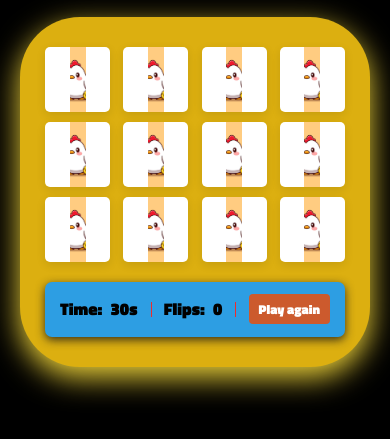
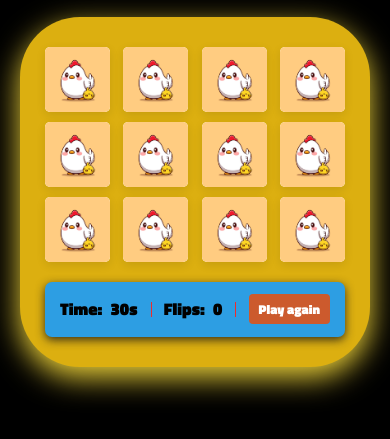
Before and after one commit to Thitatpon-Niwatwong/memory_game, a plain HTML site: page index.html in a window 390 px wide. Shown: the part 277-716 px from the top of the page. Drawn offline with Linux system fonts and the light colour scheme.

Commit message:
responsive

```diff
--- a/style.css
+++ b/style.css
@@ -105,10 +105,14 @@ p {
   background-repeat: no-repeat;
   border-radius: 5px;
 }
-.card .front-view img {
-  max-width: 100%;
+.card .front-view img,
+.card .back-view img {
+  width: 100%;
   height: 100%;
   object-fit: cover;
+  border-radius: 5px;
+  max-width: unset;
+  max-height: unset;
 }
 
 .card .back-view {
@@ -168,21 +172,12 @@ p {
     height: 350px;
     width: 350px;
   }
-  .card .front-view img {
-    max-width: 16px;
-  }
-  .card .back-view img {
-    max-width: 40px;
-  }
 }
 
 @media screen and (max-width: 530px) {
   .cards {
     height: 300px;
     width: 300px;
-  }
-  .card .back-view img {
-    max-width: 35px;
   }
   .details {
     margin-top: 10px;
```
